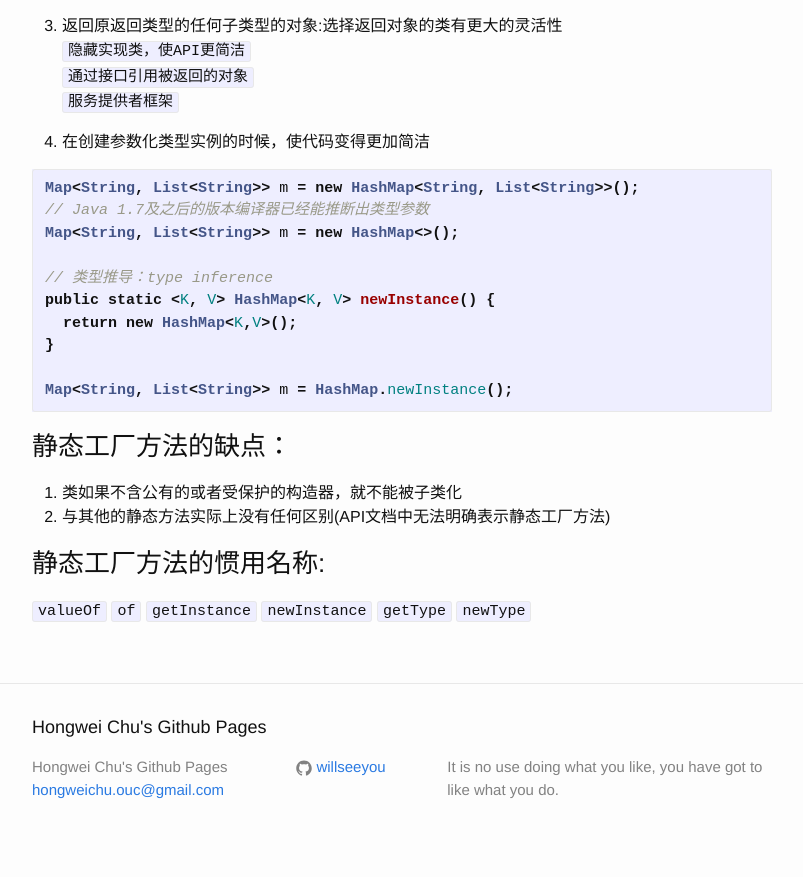
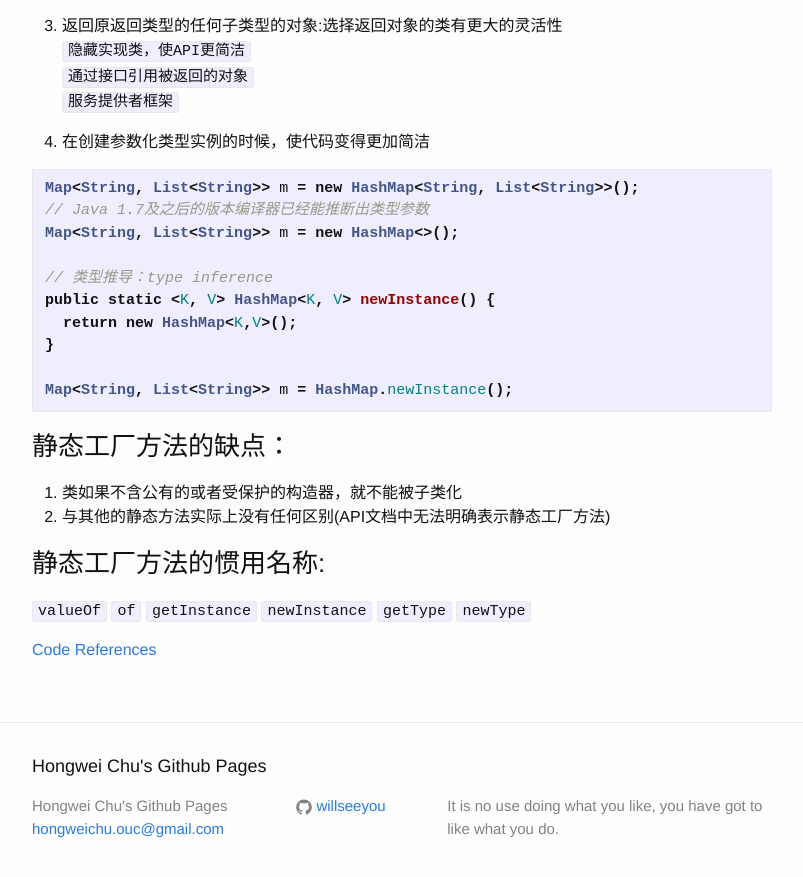
Before and after one commit to willseeyou/willseeyou.github.io, a Jekyll site: the page built from _posts/java/effective-java/2016-01-25-effective-java-1.md, in a window 1280 px wide and 900 px high, scrolled down 720 px. Shown: the top 877 px of the window, without its empty margins (238-1041 px from the left). Built offline with Jekyll 4.4.1, drawn with Linux system fonts in a browser that asks for light colours.

Commit message:
add code reference

```diff
--- a/_posts/java/effective-java/2016-01-25-effective-java-1.md
+++ b/_posts/java/effective-java/2016-01-25-effective-java-1.md
@@ -58,3 +58,5 @@
 `newInstance`
 `getType`
 `newType`
+
+[Code References](https://github.com/willseeyou/effective-java-examples/tree/master/src/main/java/org/effectivejava/examples/chapter02/item01)
```
